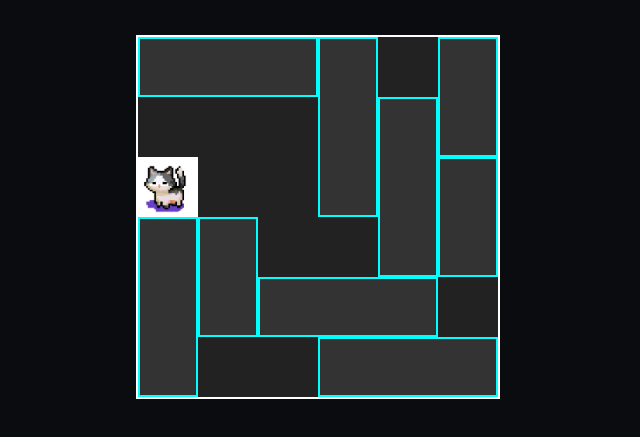
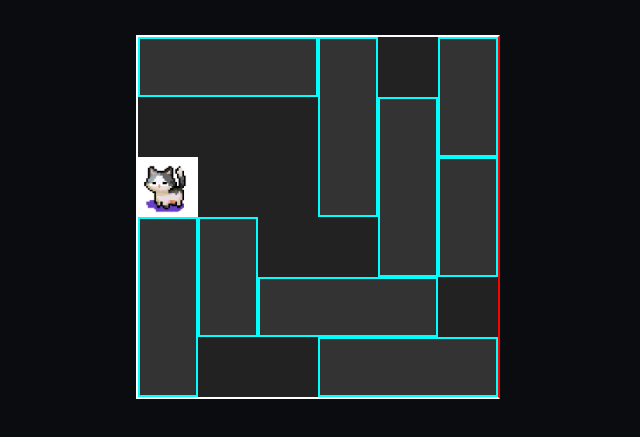
Before and after one commit to jjjoyosa/uncat, a website: page index.html in a window 1280 px wide. Shown: the part 221-658 px from the top of the page, without its empty margins (322-962 px from the left). Drawn offline with nearby package versions, Linux system fonts and the light colour scheme; some packages are replaced by stand-ins of ours; a script that the page names is missing; a web font is replaced by a local one.

Commit message:
Update styles.css

```diff
--- a/styles.css
+++ b/styles.css
@@ -50,6 +50,7 @@ button:hover {
     position: relative;
     border: 2px solid transparent; /* Transparent border */
     border-color: #fff;
+    border-right-color: red;
     border-image-slice: 1; /* Ensure the gradient covers the entire border */
 }
 
```
